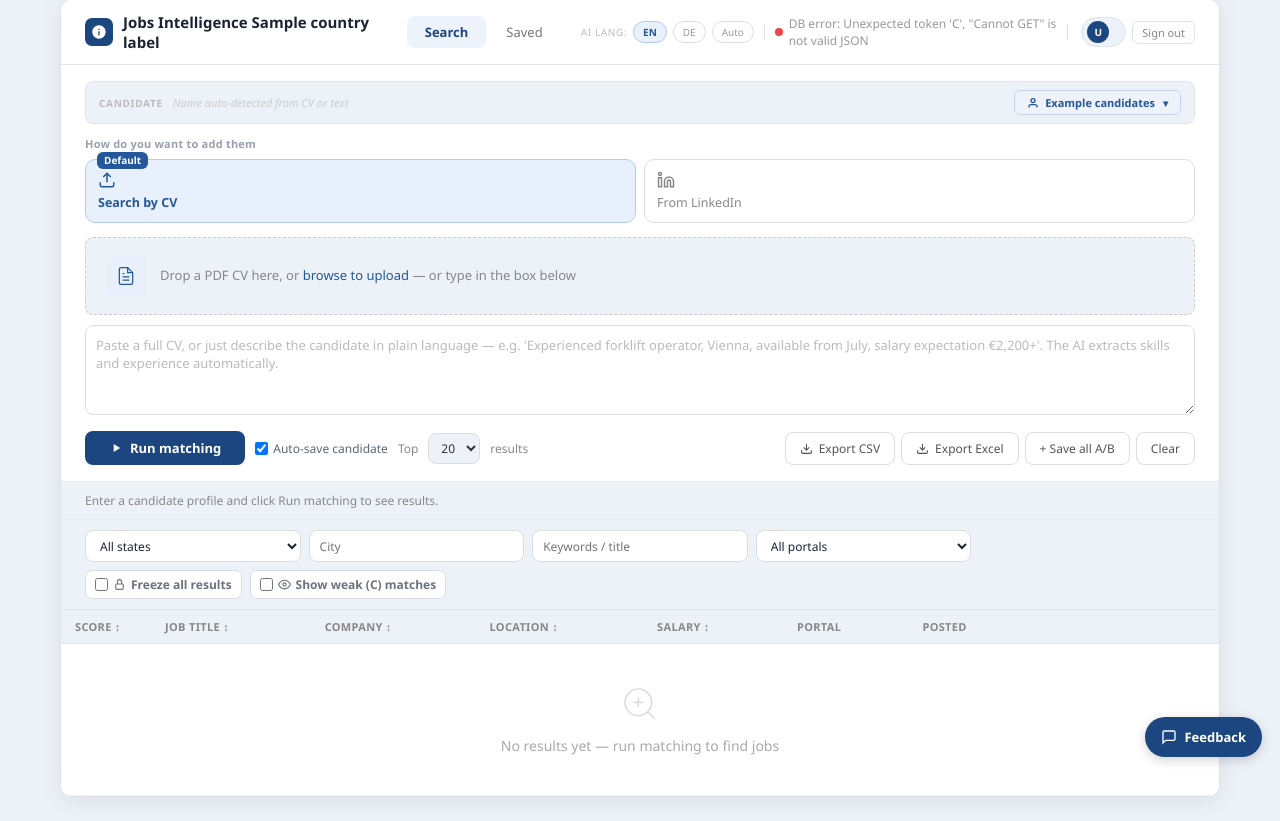
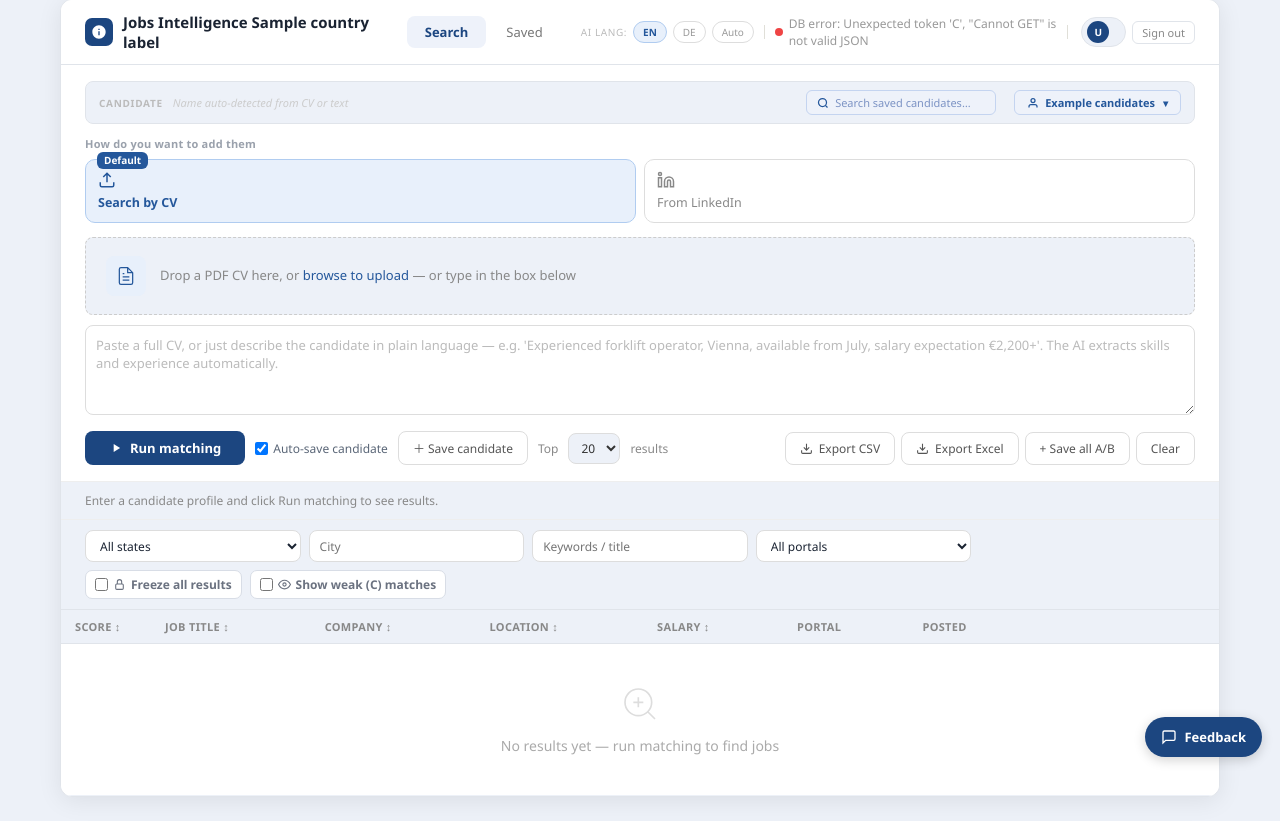
Before and after one commit to Matthewsecond/ai_project_2, a Python web app: template src/jobs_intelligence_ai/frontend/templates/index.html in a window 1280 px wide. Shown: the part 25-846 px from the top of the page. Run offline with Jinja, Linux system fonts and the light colour scheme; the template is opened without the code that fills it: most values are stand-ins (such as "Sample title", 1, 10 or a date in 2020); some libraries are stand-ins or nearby versions.

Commit message:
Search tab: always-visible Save-candidate button + saved-candidate search
The manual "Save candidate" button was hidden by default (only shown when
"Auto-save candidate" was unchecked), which read as a missing feature.
It's now a persistent explicit-save affordance regardless of the auto-save
setting, with feedback when clicked before a profile is loaded.

Also adds a small type-ahead next to "Example candidates" to search the
company's saved_candidates by name and load one straight into the search
tab (profile + saved jobs), so a recruiter can pick up an existing
candidate without re-parsing a CV. Reuses the existing
/api/saved/candidates and /api/saved/load endpoints and the
Example-candidates dropdown's CSS — no new backend surface.

```diff
--- a/src/jobs_intelligence_ai/frontend/static/css/app.css
+++ b/src/jobs_intelligence_ai/frontend/static/css/app.css
@@ -175,6 +175,11 @@
 .ex-item-name{font-size:12px;font-weight:600;color:var(--ic-text);line-height:1.3}
 .ex-item-desc{font-size:10.5px;color:#6b7280;line-height:1.4;margin-top:1px;white-space:nowrap;overflow:hidden;text-overflow:ellipsis}
 .ex-item-badge{font-size:9px;padding:1px 6px;border-radius:4px;background:var(--ic-bg);color:#888;margin-left:4px;font-weight:500}
+.db-search-dropdown{margin-right:8px}
+.db-search-trigger{display:flex;align-items:center;gap:6px;padding:4px 10px;border-radius:6px;border:1px solid #c4d4f0;background:#eef2fa;color:var(--ic-blue)}
+.db-search-trigger svg{flex-shrink:0}
+.db-search-input{border:none;background:transparent;outline:none;font-family:inherit;font-size:11px;font-weight:600;color:var(--ic-text);width:150px}
+.db-search-input::placeholder{color:#7c93c4;font-weight:500}
 .ex-pdf-icon{width:30px;height:30px;background:#fee2e2;border-radius:6px;display:flex;align-items:center;justify-content:center;flex-shrink:0}
 .ex-pdf-info{min-width:0}
 .ex-pdf-name{font-size:11px;font-weight:600;color:var(--ic-blue-dark);white-space:nowrap}
--- a/src/jobs_intelligence_ai/frontend/static/js/candidate.js
+++ b/src/jobs_intelligence_ai/frontend/static/js/candidate.js
@@ -171,17 +171,11 @@
   }
 }
 
-// Reload a previously-saved candidate (profile + saved jobs) from the DB into the
-// search tab — no re-parsing, no re-scraping. Backs the banner's Load button.
-async function loadCandidateFromDb(){
-  const name = _dupCandidateName;
-  if (!name) return;
-  const btn = document.querySelector('#candDupWarn .cdw-load');
-  const orig = btn ? btn.innerHTML : '';
-  if (btn){ btn.disabled = true; btn.innerHTML = 'Loading…'; }
-  try {
+// Fetch + render a saved candidate's profile and saved jobs into the search tab.
+// Shared by the duplicate-warning "Load saved records" button and the saved-
+// candidate search box.
+async function _loadSavedCandidate(name){
   const data = await api.get('/api/saved/load?name=' + encodeURIComponent(name));
-
   if (data.profile){
     _renderCandidateProfile(data.profile);   // re-renders the banner too
     // Seed a matching text from the structured profile so Run matching and the
@@ -196,11 +190,86 @@
     document.getElementById('resultsStatus').innerHTML =
       `<span>Loaded ${data.jobs.length} saved job${data.jobs.length!==1?'s':''} for ${esc(name)} from the database.</span>`;
   }
+}
+
+// Reload a previously-saved candidate (profile + saved jobs) from the DB into the
+// search tab — no re-parsing, no re-scraping. Backs the banner's Load button.
+async function loadCandidateFromDb(){
+  const name = _dupCandidateName;
+  if (!name) return;
+  const btn = document.querySelector('#candDupWarn .cdw-load');
+  const orig = btn ? btn.innerHTML : '';
+  if (btn){ btn.disabled = true; btn.innerHTML = 'Loading…'; }
+  try {
+    await _loadSavedCandidate(name);
   } catch(e){
     if (btn){ btn.disabled = false; btn.innerHTML = orig; }
     alert('Could not load from database: ' + (e.message || e));
   }
 }
+
+// ── Search saved candidates (next to "Example candidates") ─────────────────────
+// A small type-ahead over the company's saved_candidates, so a recruiter can pick
+// a candidate they already saved and keep working with them (re-run matching,
+// review saved jobs, etc.) instead of re-parsing a CV. Re-fetches the candidate
+// list fresh each time a search starts (cheap — company-scoped list), then
+// filters client-side per keystroke.
+let _dbCandResults = [];
+
+function _dbCandOpen()  { document.getElementById('dbCandDropdown')?.classList.add('open'); }
+function _dbCandClose() { document.getElementById('dbCandDropdown')?.classList.remove('open'); }
+
+async function dbCandSearchInput(el){
+  const q = el.value.trim().toLowerCase();
+  if (!q) { _dbCandClose(); _dbCandResults = []; return; }
+  if (!_dbCandResults.length) {
+    try {
+      const data = await api.get('/api/saved/candidates');
+      _dbCandResults = data.candidates || [];
+    } catch(e) { _dbCandResults = []; }
+  }
+  const matches = _dbCandResults.filter(c => (c.name || '').toLowerCase().includes(q)).slice(0, 8);
+  _renderDbCandResults(matches, q);
+  _dbCandOpen();
+}
+
+function _renderDbCandResults(matches, q){
+  const panel = document.getElementById('dbCandSearchPanel');
+  if (!panel) return;
+  if (!matches.length){
+    panel.innerHTML = `<div class="ex-dropdown-header">No saved candidates match "${esc(q)}"</div>`;
+    return;
+  }
+  panel.innerHTML = `<div class="ex-dropdown-header">Load a saved candidate</div>` +
+    matches.map(c => {
+      const desc = [c.title, c.location].filter(Boolean).join(' · ') +
+        (c.matches   ? ` · ${c.matches} match${c.matches !== 1 ? 'es' : ''}` : '') +
+        (c.createdBy ? ` · saved by ${c.createdBy}` : '');
+      return `<div class="ex-dropdown-item" data-action="db-cand-pick" data-name="${esc(c.name)}">
+        <div class="ex-item-body">
+          <div class="ex-item-name">${esc(c.name)}</div>
+          <div class="ex-item-desc">${esc(desc)}</div>
+        </div>
+      </div>`;
+    }).join('');
+}
+
+async function dbCandPick(name){
+  _dbCandClose();
+  const input = document.getElementById('dbCandSearchInput');
+  if (input) input.value = '';
+  _dbCandResults = [];
+  setCandidateName(name);
+  try {
+    await _loadSavedCandidate(name);
+  } catch(e){
+    alert('Could not load candidate: ' + (e.message || e));
+  }
+}
+
+document.addEventListener('click', e => {
+  if (!document.getElementById('dbCandDropdown')?.contains(e.target)) _dbCandClose();
+});
 
 // Put a profile-derived candidate text into the CV box (CV mode) so matching and
 // CV-gated extras work for a DB-loaded candidate that has no raw CV text.
@@ -520,10 +589,14 @@
 }
 
 // Action registry for the candidate input card — duplicate-warning load/refresh,
-// save-companies, LinkedIn import "Saved → Local" link, CV-loaded preview chip.
+// saved-candidate search box, save-companies, LinkedIn import "Saved → Local"
+// link, CV-loaded preview chip.
 Object.assign(_ACTIONS, {
   'load-candidate-from-db':    ()      => loadCandidateFromDb(),
   'refresh-candidate-from-db': ()      => refreshCandidateFromDb(),
+  'db-cand-search-input':      (el)    => dbCandSearchInput(el),
+  'db-cand-pick':              (el)    => dbCandPick(el.dataset.name),
+  'db-cand-search-keydown':    (el, e) => { if (e.key === 'Escape') { el.value = ''; el.blur(); _dbCandClose(); } },
   'save-companies':            (el)    => saveCompanies(el),
   'goto-saved-local':          (el, e) => { e.preventDefault(); _gotoSavedLocal(); },
   'open-cv-preview':           ()      => openCvPreview(),
@@ -1067,8 +1140,8 @@
   'cand-edit-save':          ()      => saveCandidateEdits(),
 });
 
-// Cross-module exports — registered on app so search/assistant/saved/modal
-// can call into this module without a direct import (avoids circular references).
+// Cross-module exports — registered on app so search/saved/modal can call into
+// this module without a direct import (avoids circular references).
 Object.assign(app, {
   buildCandidateText, _renderCandidateProfile, ensureLinkedInScraped,
   _initials, openCompanyPanel, closeCompanyPanel, closeCvPreview, clearCandidateProfile,
--- a/src/jobs_intelligence_ai/frontend/static/js/search.js
+++ b/src/jobs_intelligence_ai/frontend/static/js/search.js
@@ -79,9 +79,8 @@
   document.getElementById('dbStatus').textContent = ok ? 'Connected' : `DB error: ${msg}`;
 }
 
-// Action registry for the run-row/candidate-assistant/results-filter controls
-// in the search-tab markup (candidate.js claimed its own slice
-// of this block already; the rest stay here until assistant.js/search.js do).
+// Action registry for the run-row/results-filter controls in the search-tab
+// markup (candidate.js claimed its own slice of this block already).
 Object.assign(_ACTIONS, {
   // run row
   'export-results':          ()      => exportResults(state.lastResults),
@@ -89,11 +88,6 @@
   'save-all':                ()      => saveAll(),
   'clear-results':           ()      => clearResults(),
   'save-candidate':          ()      => saveCandidate(document.getElementById('btnSaveCandidate')),
-  // Auto-save toggle: when off, reveal the manual "Save candidate" button.
-  'toggle-autosave-candidate': (el)  => {
-    const b = document.getElementById('btnSaveCandidate');
-    if (b) b.style.display = el.checked ? 'none' : '';
-  },
   // results filter + sortable headers
   'rescore-frozen-results':  ()      => rescoreFrozenResults(),
   'toggle-freeze':           ()      => toggleFreeze(),
@@ -400,7 +394,12 @@
 async function saveCandidate(btn) {
   const profile = state.currentCandidateProfile;
   const name    = (profile && profile.name) || app.getCandidateName();
-  if (!profile || !name || name === 'Unassigned') return;
+  if (!profile || !name || name === 'Unassigned') {
+    // Only surface this for an explicit click — the silent auto-save path (no btn)
+    // just skips quietly until a profile is parsed.
+    if (btn) _setCandSaveStatus('Add a candidate profile first', 'dup');
+    return;
+  }
   try {
     const data    = await api.post('/api/saved/candidate', { profile: { ...profile, name } });
     const already = data.added === false || data.already_saved;
--- a/src/jobs_intelligence_ai/frontend/templates/index.html
+++ b/src/jobs_intelligence_ai/frontend/templates/index.html
@@ -70,6 +70,17 @@
               <button class="cand-confirm-btn" data-action="confirm-candidate-name">Save</button>
             </div>
             <span class="cand-hint" id="candHint">Name auto-detected from CV or text</span>
+          </div>
+          <div class="ex-dropdown db-search-dropdown" id="dbCandDropdown">
+            <div class="db-search-trigger">
+              <svg width="12" height="12" viewBox="0 0 24 24" fill="none" stroke="currentColor" stroke-width="2.5"><circle cx="11" cy="11" r="8"/><path d="M21 21l-4.35-4.35"/></svg>
+              <input type="text" id="dbCandSearchInput" class="db-search-input" autocomplete="off"
+                placeholder="Search saved candidates…"
+                data-input-action="db-cand-search-input" data-keydown-action="db-cand-search-keydown">
+            </div>
+            <div class="ex-dropdown-panel" id="dbCandSearchPanel">
+              <div class="ex-dropdown-header">Type a name to search your saved candidates</div>
+            </div>
           </div>
           <div class="ex-dropdown" id="exDropdown">
             <button type="button" class="ex-dropdown-trigger" data-action="ex-toggle">
@@ -157,9 +168,9 @@
             <span id="runLabel">Run matching</span>
           </button>
           <label class="autosave-toggle" title="Automatically save the candidate to the database each time you run matching">
-            <input type="checkbox" id="autosaveCandidate" checked data-change-action="toggle-autosave-candidate"> Auto-save candidate
+            <input type="checkbox" id="autosaveCandidate" checked> Auto-save candidate
           </label>
-          <button class="export-btn" id="btnSaveCandidate" style="display:none" data-action="save-candidate">＋ Save candidate</button>
+          <button class="export-btn" id="btnSaveCandidate" data-action="save-candidate">＋ Save candidate</button>
           <span id="candSaveStatus" class="cand-save-status" style="display:none"></span>
           <button id="btnFindMore" style="display:none"
             title="Search for additional jobs and add any not already in the frozen set">
```
Also changed, not shown: documentation/jobs_intelligence_ai/planning/FRONTEND_DB_REWORK_PLAN.md (+15 -0 lines). Lines whose indentation alone changed are shown as unchanged.
